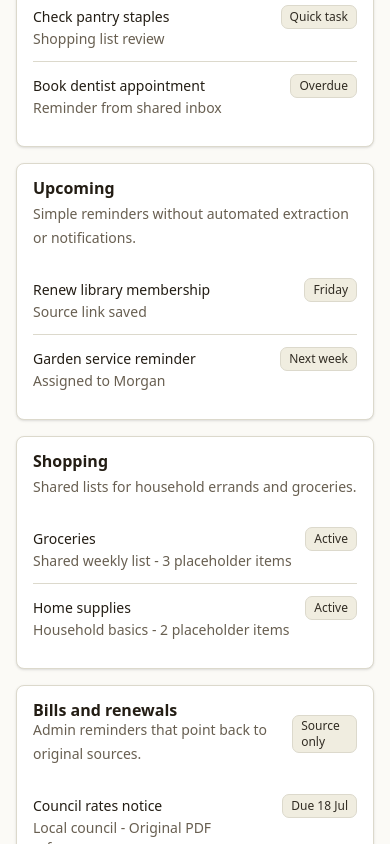
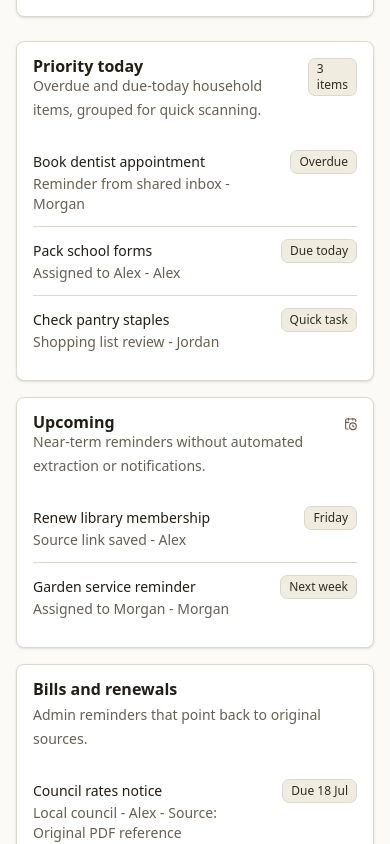
Before and after one commit to LatinMaestro/Life-Admin, a Next.js app: page / in a window 390 px wide. Shown: the part 940-1784 px from the top of the page. Built offline with nearby package versions, Linux system fonts and the light colour scheme.

Commit message:
Refine mobile household dashboard
Refines the static household dashboard with priority, assigned, inbox, shopping, bills/renewals, and activity sections while preserving Phase 4 scope guardrails.

```diff
--- a/src/app/page.tsx
+++ b/src/app/page.tsx
@@ -1,37 +1,62 @@
 import Link from "next/link";
-import { ArrowRight, ClipboardList, Inbox, ListChecks, ShoppingCart } from "lucide-react";
+import {
+  AlertCircle,
+  ArrowRight,
+  CalendarClock,
+  ClipboardList,
+  History,
+  Inbox,
+  ListChecks,
+  ShoppingCart,
+  UserRoundCheck,
+} from "lucide-react";
 import { Badge } from "@/components/ui/badge";
 import { buttonVariants } from "@/components/ui/button";
 import { Card, CardContent, CardDescription, CardHeader, CardTitle } from "@/components/ui/card";
 import { ItemRow } from "@/components/item-row";
 import { PageHeader } from "@/components/page-header";
 import {
+  getCurrentHouseholdActivity,
   getCurrentHouseholdBillReminders,
   getCurrentHouseholdDashboardItems,
   getCurrentHouseholdInboxItems,
   getCurrentHouseholdShoppingLists,
   getSourceReferenceLabel,
 } from "@/lib/demo-data";
-import { getCurrentHousehold } from "@/lib/household";
+import { getCurrentHousehold, getCurrentMember, getMemberDisplayName } from "@/lib/household";
 
 export default function DashboardPage() {
   const household = getCurrentHousehold();
+  const currentMember = getCurrentMember();
   const dashboardItems = getCurrentHouseholdDashboardItems();
   const inboxItems = getCurrentHouseholdInboxItems();
   const shoppingLists = getCurrentHouseholdShoppingLists();
   const billReminders = getCurrentHouseholdBillReminders();
+  const activity = getCurrentHouseholdActivity();
+  const todayAndOverdue = [...dashboardItems.overdue, ...dashboardItems.today];
+  const assignedToCurrentMember = [
+    ...dashboardItems.overdue,
+    ...dashboardItems.today,
+    ...dashboardItems.upcoming,
+  ].filter((item) => item.assignedMemberId === currentMember.id);
+  const openShoppingItems = shoppingLists.reduce(
+    (total, list) => total + list.items.filter((item) => !item.checked).length,
+    0,
+  );
   const summary = [
+    { label: "Overdue", value: String(dashboardItems.overdue.length), detail: "Needs attention", icon: AlertCircle },
     { label: "Today", value: String(dashboardItems.today.length), detail: "Household items", icon: ListChecks },
+    { label: "Assigned", value: String(assignedToCurrentMember.length), detail: `For ${currentMember.displayName}`, icon: UserRoundCheck },
     { label: "Inbox", value: String(inboxItems.length), detail: "Manual items", icon: Inbox },
-    { label: "Shopping", value: String(shoppingLists.length), detail: "Active lists", icon: ShoppingCart },
-    { label: "Bills", value: String(billReminders.length), detail: "Source-linked reminders", icon: ClipboardList },
+    { label: "Shopping", value: String(openShoppingItems), detail: "Open items", icon: ShoppingCart },
+    { label: "Bills", value: String(billReminders.length), detail: "Source-linked", icon: ClipboardList },
   ];
 
   return (
     <>
       <PageHeader
         title="Dashboard"
-        description={`A quiet overview for ${household.name}: today, overdue items, shopping, and upcoming bill or renewal reminders.`}
+        description={`A calm household command center for ${household.name}: what is due, who owns it, and where to go next.`}
         action={
           <Link href="/inbox" className={buttonVariants({ variant: "default" })}>
             Add inbox item
@@ -40,13 +65,13 @@ export default function DashboardPage() {
         }
       />
 
-      <div className="grid gap-3 sm:grid-cols-2 xl:grid-cols-4">
+      <div className="grid gap-3 sm:grid-cols-2 xl:grid-cols-6">
         {summary.map((item) => {
           const Icon = item.icon;
 
           return (
             <Card key={item.label}>
-              <CardContent className="flex items-center gap-3 p-4">
+              <CardContent className="flex items-center gap-3 p-4 xl:flex-col xl:items-start">
                 <div className="flex h-10 w-10 items-center justify-center rounded-md bg-accent text-accent-foreground">
                   <Icon className="h-5 w-5" aria-hidden="true" />
                 </div>
@@ -61,14 +86,83 @@ export default function DashboardPage() {
         })}
       </div>
 
-      <div className="mt-6 grid gap-4 lg:grid-cols-2">
+      <div className="mt-6 grid gap-4 xl:grid-cols-[1.15fr_0.85fr]">
+        <div className="space-y-4">
           <Card>
             <CardHeader>
-            <CardTitle>Today and overdue</CardTitle>
-            <CardDescription>Manual tasks and reminders that need household attention.</CardDescription>
+              <div className="flex items-start justify-between gap-3">
+                <div>
+                  <CardTitle>Priority today</CardTitle>
+                  <CardDescription>Overdue and due-today household items, grouped for quick scanning.</CardDescription>
+                </div>
+                <Badge>{todayAndOverdue.length} items</Badge>
+              </div>
             </CardHeader>
             <CardContent>
-            {[...dashboardItems.today, ...dashboardItems.overdue].map((item) => (
+              {todayAndOverdue.map((item) => (
+                <ItemRow
+                  key={item.id}
+                  title={item.title}
+                  detail={`${item.detail} - ${getMemberDisplayName(item.assignedMemberId)}`}
+                  status={item.status}
+                />
+              ))}
+            </CardContent>
+          </Card>
+
+          <Card>
+            <CardHeader>
+              <div className="flex items-start justify-between gap-3">
+                <div>
+                  <CardTitle>Upcoming</CardTitle>
+                  <CardDescription>Near-term reminders without automated extraction or notifications.</CardDescription>
+                </div>
+                <CalendarClock className="h-5 w-5 text-muted-foreground" aria-hidden="true" />
+              </div>
+            </CardHeader>
+            <CardContent>
+              {dashboardItems.upcoming.map((item) => (
+                <ItemRow
+                  key={item.id}
+                  title={item.title}
+                  detail={`${item.detail} - ${getMemberDisplayName(item.assignedMemberId)}`}
+                  status={item.status}
+                />
+              ))}
+            </CardContent>
+          </Card>
+
+          <Card>
+            <CardHeader>
+              <CardTitle>Bills and renewals</CardTitle>
+              <CardDescription>Admin reminders that point back to original sources.</CardDescription>
+            </CardHeader>
+            <CardContent>
+              {billReminders.map((bill) => (
+                <ItemRow
+                  key={bill.id}
+                  title={bill.title}
+                  detail={`${bill.provider} - ${getMemberDisplayName(bill.assignedMemberId)} - Source: ${getSourceReferenceLabel(bill.sourceReferenceId)}`}
+                  status={bill.due}
+                />
+              ))}
+            </CardContent>
+          </Card>
+        </div>
+
+        <div className="space-y-4">
+          <Card>
+            <CardHeader>
+              <div className="flex items-start justify-between gap-3">
+                <div>
+                  <CardTitle>Assigned to {currentMember.displayName}</CardTitle>
+                  <CardDescription>Static current-member worklist for this household.</CardDescription>
+                </div>
+                <Badge>{assignedToCurrentMember.length} items</Badge>
+              </div>
+            </CardHeader>
+            <CardContent>
+              {assignedToCurrentMember.map((item) => (
                 <ItemRow key={item.id} title={item.title} detail={item.detail} status={item.status} />
               ))}
             </CardContent>
@@ -76,12 +170,17 @@ export default function DashboardPage() {
 
           <Card>
             <CardHeader>
-            <CardTitle>Upcoming</CardTitle>
-            <CardDescription>Simple reminders without automated extraction or notifications.</CardDescription>
+              <CardTitle>Shared inbox</CardTitle>
+              <CardDescription>Manual capture items waiting to become household work.</CardDescription>
             </CardHeader>
             <CardContent>
-            {dashboardItems.upcoming.map((item) => (
-              <ItemRow key={item.id} title={item.title} detail={item.detail} status={item.status} />
+              {inboxItems.map((item) => (
+                <ItemRow
+                  key={item.id}
+                  title={item.title}
+                  detail={`${item.description} Assigned to ${getMemberDisplayName(item.assignedMemberId)}.`}
+                  status={item.status}
+                />
               ))}
             </CardContent>
           </Card>
@@ -89,42 +188,47 @@ export default function DashboardPage() {
           <Card>
             <CardHeader>
               <CardTitle>Shopping</CardTitle>
-            <CardDescription>Shared lists for household errands and groceries.</CardDescription>
+              <CardDescription>Open list items across active household lists.</CardDescription>
             </CardHeader>
             <CardContent>
-            {shoppingLists.map((list) => (
+              {shoppingLists.map((list) => {
+                const openItems = list.items.filter((item) => !item.checked).length;
+
+                return (
                   <ItemRow
                     key={list.id}
                     title={list.name}
-                detail={`${list.detail} - ${list.items.length} placeholder items`}
-                status="Active"
+                    detail={`${list.detail} - ${openItems} open of ${list.items.length}`}
+                    status={list.status}
                   />
-            ))}
+                );
+              })}
             </CardContent>
           </Card>
 
           <Card>
             <CardHeader>
-            <div className="flex items-center justify-between gap-3">
+              <div className="flex items-start justify-between gap-3">
                 <div>
-                <CardTitle>Bills and renewals</CardTitle>
-                <CardDescription>Admin reminders that point back to original sources.</CardDescription>
+                  <CardTitle>Recent activity</CardTitle>
+                  <CardDescription>Household actions without exposing source document contents.</CardDescription>
                 </div>
-              <Badge>Source only</Badge>
+                <History className="h-5 w-5 text-muted-foreground" aria-hidden="true" />
               </div>
             </CardHeader>
             <CardContent>
-            {billReminders.slice(0, 2).map((bill) => (
+              {activity.map((event) => (
                 <ItemRow
-                key={bill.id}
-                title={bill.title}
-                detail={`${bill.provider} - ${getSourceReferenceLabel(bill.sourceReferenceId)}`}
-                status={bill.due}
+                  key={event.id}
+                  title={event.summary}
+                  detail={`Recorded by ${getMemberDisplayName(event.actorMemberId)}`}
+                  status="Activity"
                 />
               ))}
             </CardContent>
           </Card>
         </div>
+      </div>
     </>
   );
 }
```
Also changed, not shown: 2 other files (tests, documents, lock files or other folders). Lines whose indentation alone changed are shown as unchanged.
